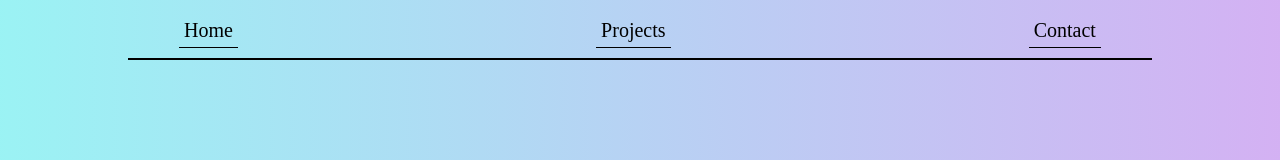
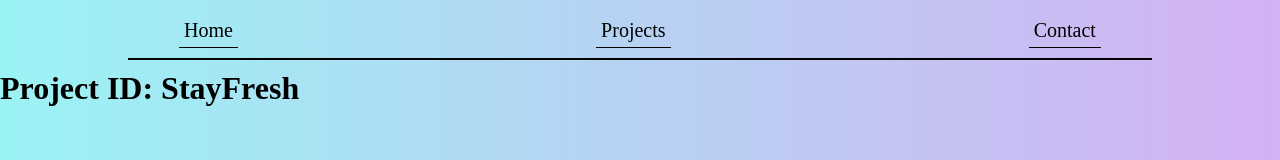
Before and after one commit to ndanner22/Personal-Site, a React (Vite) app: page /projects/1 in a window 1280 px wide. Shown: the part 208-368 px from the top of the page. Built offline with nearby package versions, Linux system fonts and the light colour scheme.

Commit message:
Add a new route path and create a new SingleProjectPage.tsx to display each individual project when selected

```diff
--- a/src/App.tsx
+++ b/src/App.tsx
@@ -5,6 +5,7 @@ import NavBar from "./Components/NavBar.tsx";
 import HomePage from "./Components/Pages/HomePage.tsx";
 import ProjectsPage from "./Components/Pages/ProjectsPage.tsx";
 import ContactPage from "./Components/Pages/ContactPage.tsx";
+import SingleProjectPage from "./Components/Pages/SingleProjectPage.tsx";
 
 function App() {
   return (
@@ -14,6 +15,7 @@ function App() {
       <Routes>
         <Route path="/" element={<HomePage />} />
         <Route path="/projects" element={<ProjectsPage />} />
+        <Route path="/projects/:project_id" element={<SingleProjectPage />} />
         <Route path="/contact" element={<ContactPage />} />
       </Routes>
     </>
--- /dev/null
+++ b/src/Components/Pages/SingleProjectPage.tsx
@@ -0,0 +1,18 @@
+import { useParams } from "react-router-dom";
+import React, { FC } from "react";
+import { projects, Project } from "../../data/projectData";
+
+const SingleProjectPage: FC = () => {
+  const { project_id } = useParams<{ project_id: string }>(); // Correctly destructure useParams and type it
+  const project: undefined | Project = projects.find(
+    (p: Project) => p.project_id === project_id
+  );
+
+  return (
+    <div>
+      <h1>Project ID: {project.title}</h1>
+    </div>
+  );
+};
+
+export default SingleProjectPage;
--- a/src/Components/ProjectCarousel.tsx
+++ b/src/Components/ProjectCarousel.tsx
@@ -21,13 +21,13 @@ const ProjectCarousel: React.FC = () => {
     <div className="carousel-container">
       <div className="carousel-inner">
         <div
-          key={currentProject.id}
+          key={currentProject.project_id}
           className={`carousel-item active`}
           style={{ transform: `translateX(0)` }}
         >
           <h2>{currentProject.title}</h2>
           <p>{currentProject.description}</p>
-          <Link to={`/projects/${currentProject.id}`}>
+          <Link to={`/projects/${currentProject.project_id}`}>
             <img
               src={currentProject.image}
               alt={currentProject.title}
--- a/src/data/projectData.ts
+++ b/src/data/projectData.ts
@@ -1,5 +1,5 @@
 export interface Project {
-  id: string;
+  project_id: string;
   title: string;
   description: string;
   image: string;
@@ -7,19 +7,19 @@ export interface Project {
 
 export const projects: Project[] = [
   {
-    id: "1",
+    project_id: "1",
     title: "StayFresh",
     description: "Mobile grocery app",
     image: "../../public/images/portrait.png",
   },
   {
-    id: "2",
+    project_id: "2",
     title: "NC-News Frontend",
     description: "News frontend",
     image: "../../public/images/place-holder.jpeg",
   },
   {
-    id: "3",
+    project_id: "3",
     title: "NC-News Backend",
     description: "News backend.",
     image: "../../public/images/portrait.png",
```
Also changed, not shown: src/Components/ProjectCarosel.tsx (deleted).
